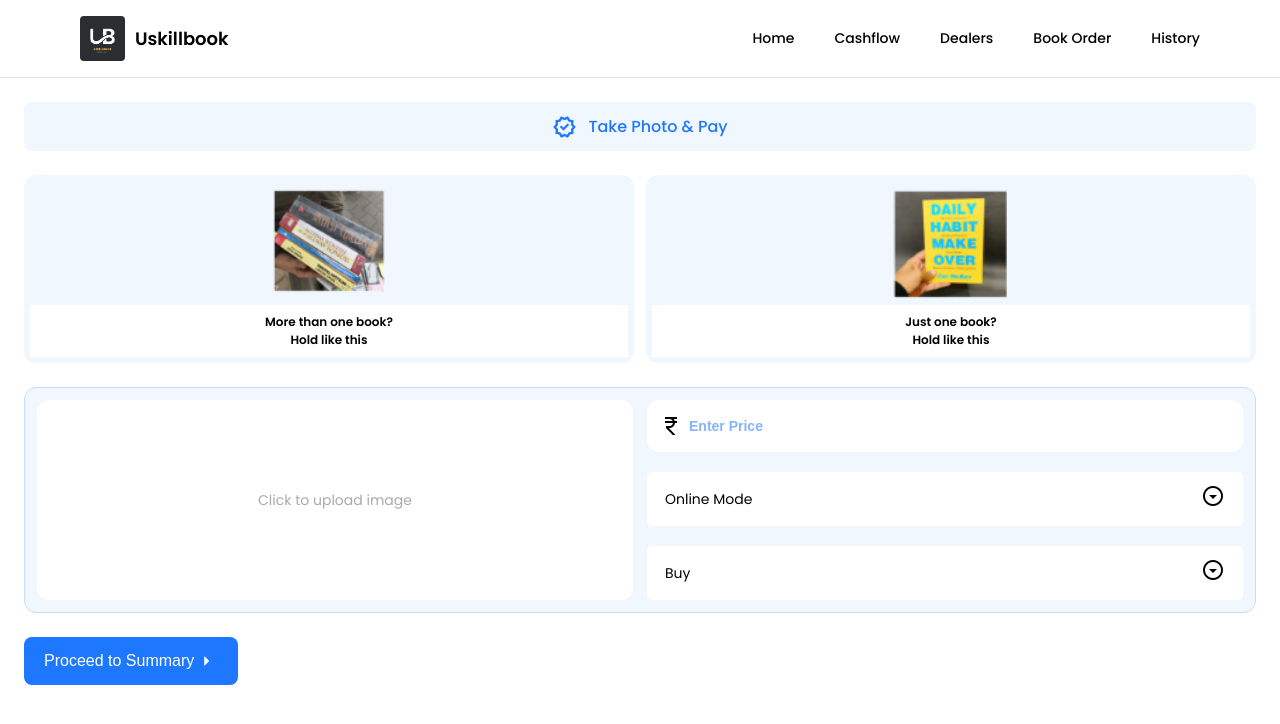
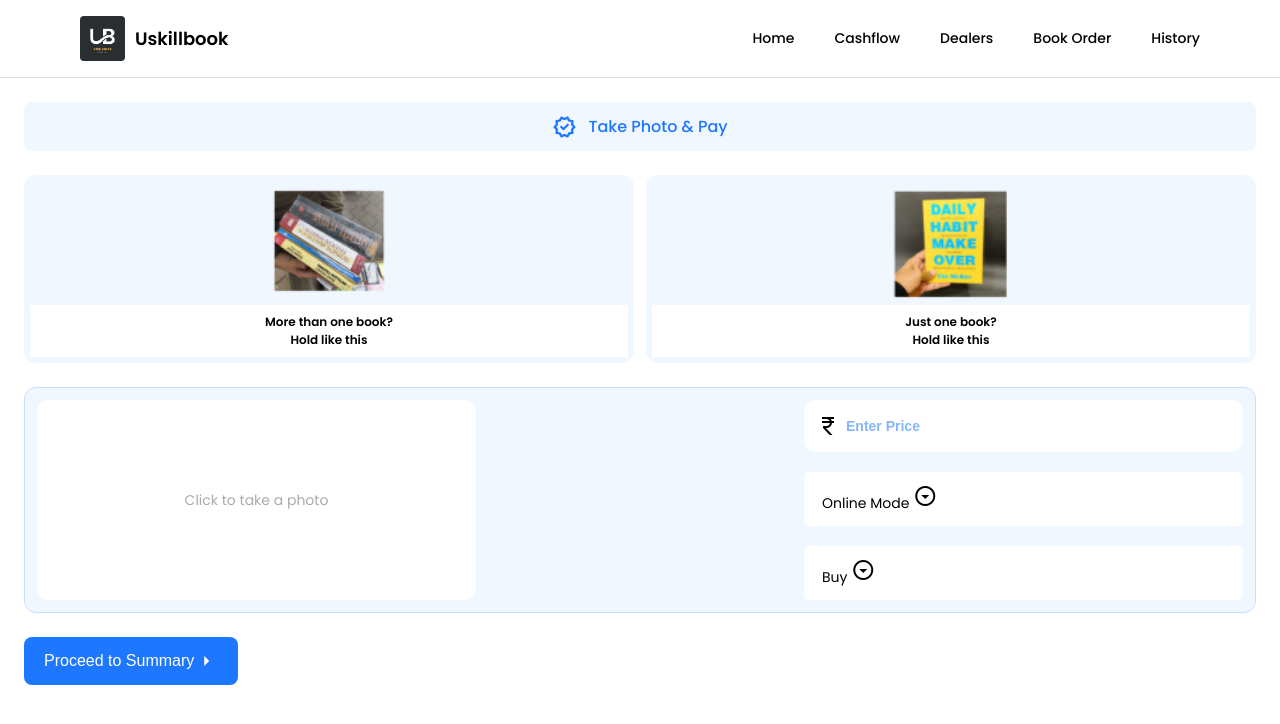
Before and after one commit to MurXGen/uskillbook, a React (Vite) app in the folder frontend/: page /checkout in a window 1280 px wide. Shown: the top 724 px of the page. Built offline with nearby package versions, Linux system fonts and the light colour scheme.

Commit message:
CameraV1

```diff
--- a/frontend/src/pages/Checkout.jsx
+++ b/frontend/src/pages/Checkout.jsx
@@ -1,4 +1,4 @@
-import React, { useState } from "react";
+import React, { useState, useRef } from "react";
 import { useNavigate } from "react-router-dom";
 import Hint from '../assets/hint1.png';
 import Hint1 from '../assets/hint2.png';
@@ -12,25 +12,46 @@ const Checkout = () => {
   const [paymentMode, setPaymentMode] = useState("Online Mode");
   const [buyType, setBuyType] = useState("Buy");
 
-  // State to control custom dropdown visibility
-  const [showPaymentDropdown, setShowPaymentDropdown] = useState(false);
-  const [showBuyTypeDropdown, setShowBuyTypeDropdown] = useState(false);
+  const videoRef = useRef(null);
+  const canvasRef = useRef(null);
 
-  const handleImageChange = (e) => {
-    const file = e.target.files[0];
-    if (file) {
-      const reader = new FileReader();
-      reader.onloadend = () => {
-        setImageUrl(reader.result);
-      };
-      reader.readAsDataURL(file);
-      setImage(file);
+  // Open the camera when clicking "Click to upload"
+  const openCamera = async () => {
+    try {
+      const stream = await navigator.mediaDevices.getUserMedia({ video: { facingMode: "environment" } });
+      if (videoRef.current) {
+        videoRef.current.srcObject = stream;
+      }
+    } catch (error) {
+      alert("Camera access denied or unavailable.");
+      console.error("Error accessing camera:", error);
+    }
+  };
+
+  // Capture the photo
+  const capturePhoto = () => {
+    const video = videoRef.current;
+    const canvas = canvasRef.current;
+    if (video && canvas) {
+      const context = canvas.getContext("2d");
+      canvas.width = video.videoWidth;
+      canvas.height = video.videoHeight;
+      context.drawImage(video, 0, 0, canvas.width, canvas.height);
+      const imageDataUrl = canvas.toDataURL("image/png");
+      setImageUrl(imageDataUrl);
+      setImage(imageDataUrl);
+
+      // Stop the camera
+      const stream = video.srcObject;
+      const tracks = stream.getTracks();
+      tracks.forEach(track => track.stop());
+      video.srcObject = null;
     }
   };
 
   const handleSubmit = async () => {
     if (!image || !price || !paymentMode || !buyType) {
-      alert("Please upload an image, enter a price, and select all options.");
+      alert("Please take a photo, enter a price, and select all options.");
       return;
     }
 
@@ -67,7 +88,6 @@ const Checkout = () => {
     }
   };
 
-
   return (
     <div className="container">
       <div className="note">
@@ -88,26 +108,31 @@ const Checkout = () => {
         </div>
       )}
 
-      {/* Image Upload Section */}
+      {/* Image Capture Section */}
       <div className="userAction">
         <div className="previewContainer">
-          {imageUrl && <img src={imageUrl} alt="Preview" className="previewImg" />}
-          {!imageUrl && (
-            <label htmlFor="fileInput" className="uploadPlaceholder">
-              Click to upload image
-            </label>
+          {imageUrl ? (
+            <img src={imageUrl} alt="Preview" className="previewImg" />
+          ) : (
+            <div className="uploadPlaceholder" onClick={openCamera}>
+              Click to take a photo
+            </div>
           )}
-          <input
-            type="file"
-            accept="image/*"
-            id="fileInput"
-            onChange={handleImageChange}
-            className="fileInput"
-          />
         </div>
 
+        {/* Camera View */}
+        <div className="cameraContainer">
+          <video ref={videoRef} autoPlay className="cameraFeed"></video>
+          {videoRef.current && (
+            <button onClick={capturePhoto} className="captureButton">
+              Capture
+            </button>
+          )}
+        </div>
+
+        <canvas ref={canvasRef} style={{ display: "none" }}></canvas>
+
         <div className="formFilling">
-
           <div className="priceBox">
             <span className="material-symbols-outlined">currency_rupee</span>
             <input
@@ -123,53 +148,28 @@ const Checkout = () => {
           <div className="customDropdown">
             <div
               className="dropdownHeader"
-              onClick={() => setShowPaymentDropdown(!showPaymentDropdown)}
+              onClick={() => setPaymentMode(paymentMode === "Online Mode" ? "Cash" : "Online Mode")}
             >
-              <div className="dropDownLabel">
-                <div>{paymentMode}</div>
-                <div><span className="material-symbols-outlined">
-                  arrow_drop_down_circle
-                </span></div>
-              </div>
-
+              {paymentMode} <span className="material-symbols-outlined">arrow_drop_down_circle</span>
             </div>
-            {showPaymentDropdown && (
-              <div className="dropdownOptions slide-down">
-                <div onClick={() => { setPaymentMode("Online Mode"); setShowPaymentDropdown(false); }}>Online Mode</div>
-                <div onClick={() => { setPaymentMode("Cash"); setShowPaymentDropdown(false); }}>Cash</div>
-              </div>
-            )}
           </div>
 
           {/* Custom Dropdown - Buy Type */}
           <div className="customDropdown">
             <div
               className="dropdownHeader"
-              onClick={() => setShowBuyTypeDropdown(!showBuyTypeDropdown)}
+              onClick={() => setBuyType(buyType === "Buy" ? "Rent" : "Buy")}
             >
-              <div className="dropDownLabel">
-                <div>{buyType}</div>
-                <div><span className="material-symbols-outlined">
-                  arrow_drop_down_circle
-                </span></div>
-              </div>
+              {buyType} <span className="material-symbols-outlined">arrow_drop_down_circle</span>
             </div>
-            {showBuyTypeDropdown && (
-              <div className="dropdownOptions slide-down">
-                <div onClick={() => { setBuyType("Buy"); setShowBuyTypeDropdown(false); }}>Buy</div>
-                <div onClick={() => { setBuyType("Rent"); setShowBuyTypeDropdown(false); }}>Rent</div>
-              </div>
-            )}
           </div>
-
         </div>
       </div>
 
       {/* Proceed Button */}
       <div className="proceed">
         <button onClick={handleSubmit} className="submit-button">
-          Proceed to Summary
-          <span className="material-symbols-outlined">arrow_right</span>
+          Proceed to Summary <span className="material-symbols-outlined">arrow_right</span>
         </button>
       </div>
     </div>
```
